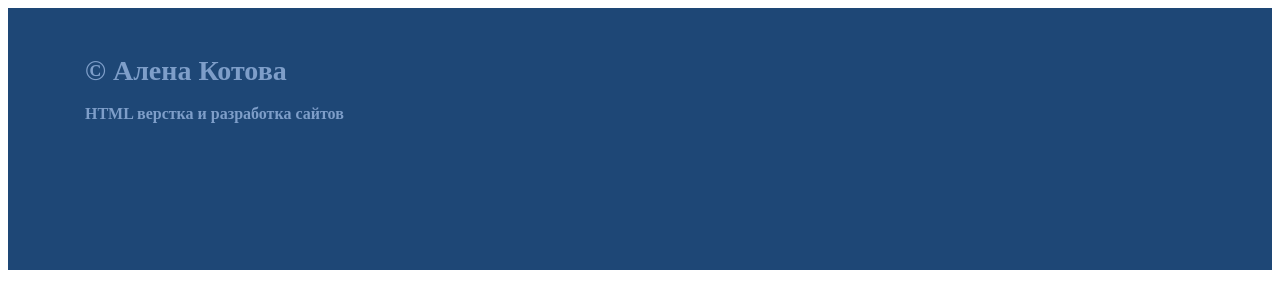
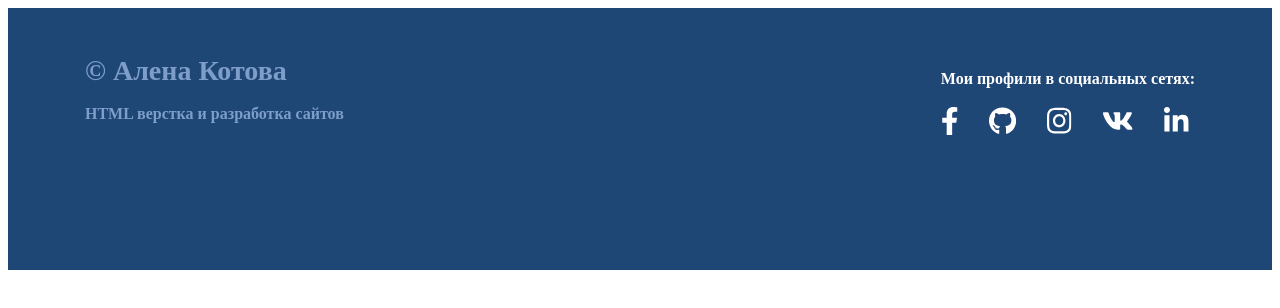
Before and after one commit to mishka061/video-portfolio, a plain HTML site: page index.html in a window 1280 px wide. Drawn offline with Linux system fonts and the light colour scheme.

Commit message:
добавление иконок и ссылок

```diff
--- a/css/main.css
+++ b/css/main.css
@@ -151,3 +151,20 @@ boby {
     font-size: 16px;
     font-weight: 600;
 }
+.footer-icons-row {
+    display: flex;
+    align-items: center;
+}
+.footer-icons {
+
+}
+.footer-icons p {
+    font-weight: 600;
+    font-size: 16px;
+    line-height: 1.3;
+}
+/* >* Выбирает все элементы,которые находятся на первом уровне вложенности*/
+/*  +* Выбирает соседний элемент,который мы выбрали */
+.footer-icons-row > * + * {
+    margin-left: 30px;
+}
--- a/index.html
+++ b/index.html
@@ -71,6 +71,26 @@
             <div class="footer-copyrigth-name">© Алена Котова</div>
             <p>HTML верстка и разработка сайтов</p>
           </div>
+          <div class="footer-icons">
+            <p>Мои профили в социальных сетях:</p>
+            <div class="footer-icons-row">
+              <a href="#">
+                <img src="./img/icons/facebook.svg" alt="" />
+              </a>
+              <a href="#">
+                <img src="./img/icons/github.svg" alt="" />
+              </a>
+              <a href="#">
+                <img src="./img/icons/instagram.svg" alt="" />
+              </a>
+              <a href="#">
+                <img src="./img/icons/vk.svg" alt="" />
+              </a>
+              <a href="#">
+                <img src="./img/icons/linkedin.svg" alt="" />
+              </a>
+            </div>
+          </div>
         </div>
       </div>
     </div>
```
